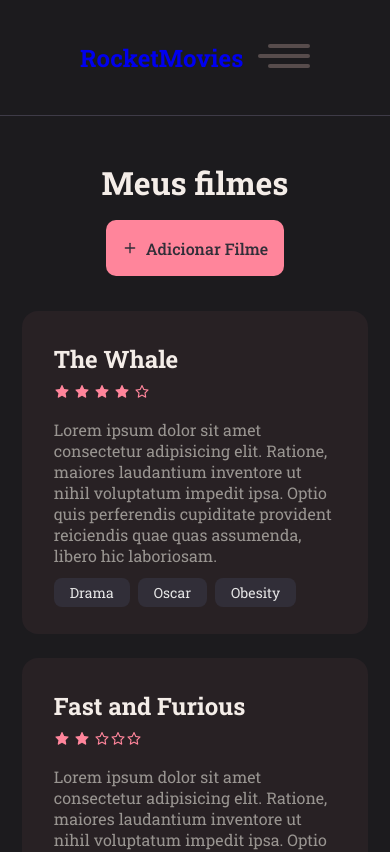
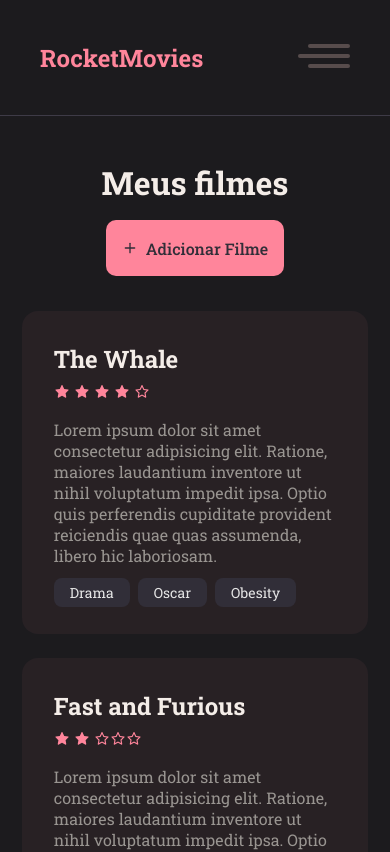
Before and after one commit to Pedro558/RocketMovies-front-end, a React (Vite) app: page / in a window 390 px wide. Shown: the top 852 px of the page. Built offline with nearby package versions, Linux system fonts and the light colour scheme.

Commit message:
:iphone: change padding-inline in small screens

```diff
--- a/src/components/Header/styles.js
+++ b/src/components/Header/styles.js
@@ -25,6 +25,7 @@ export const Container = styled.div`
     justify-content: space-between;
     align-items: center;
     width: 100vw;
+    padding-inline: 40px;
 
     .menu-icon{
       display: block;
@@ -64,7 +65,10 @@ export const Title = styled.h1`
   align-items: center;
   font-size: 24px;
   line-height: 32px;
-  color: ${({ theme }) => theme.COLORS.PINK};
+
+  >a{
+    color: ${({ theme }) => theme.COLORS.PINK};
+  }
 `;
 
 export const MenuIcon = styled.div`
```
